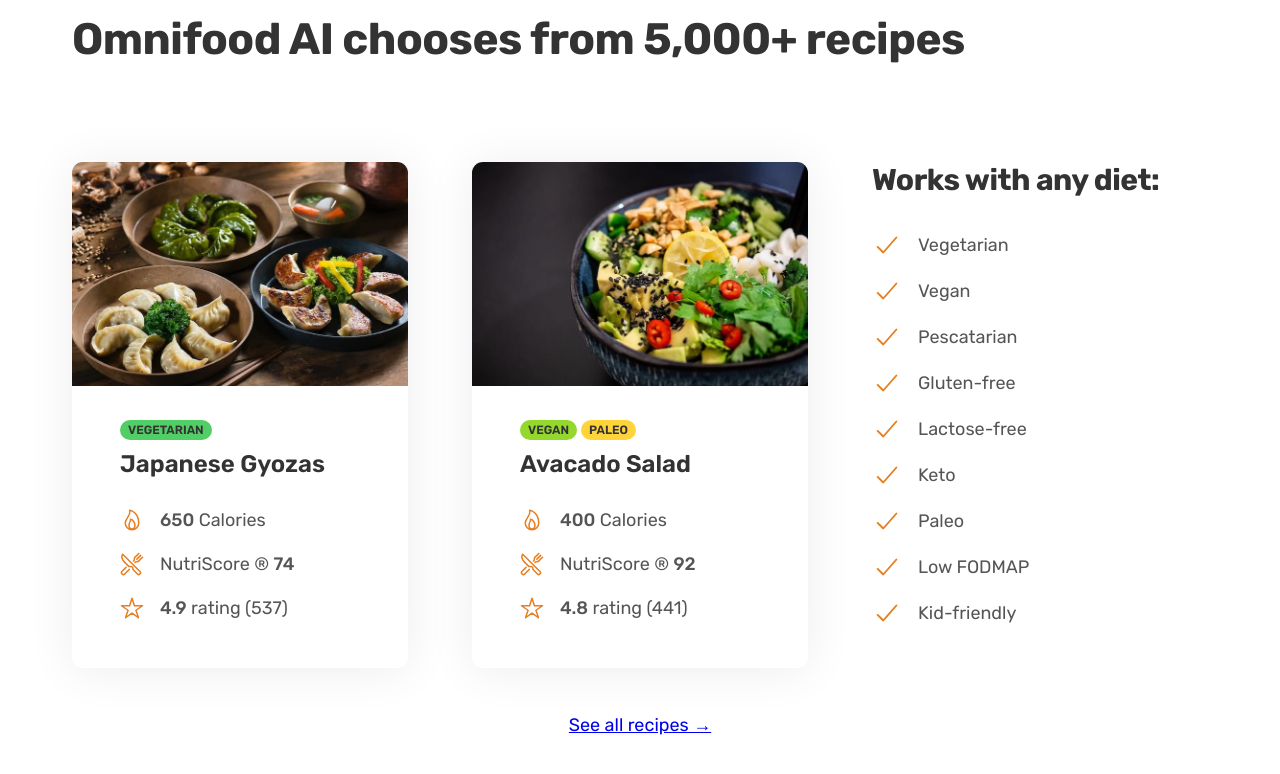
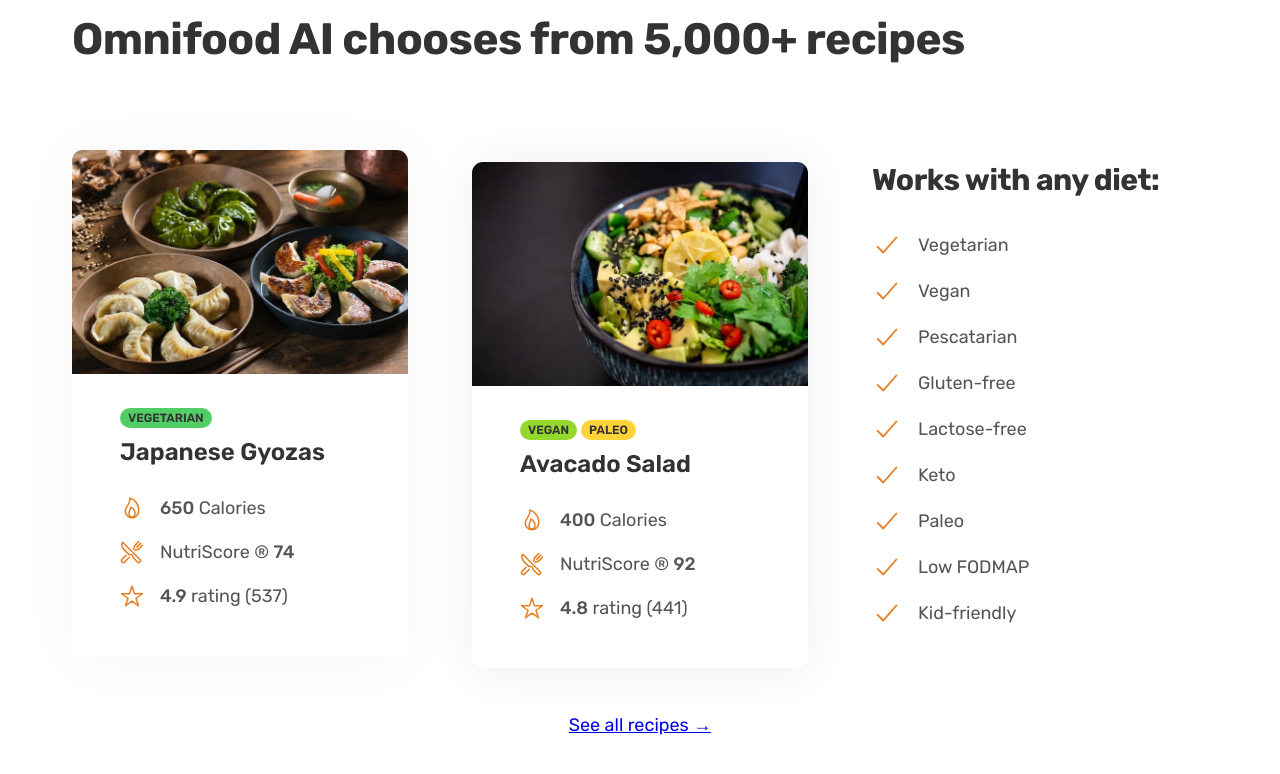
Before and after one commit to uploadtigris/07-Omnifood-Desktop, a plain HTML site: page 07-Omnifood-Desktop/index.html in a window 1280 px wide. In both pictures the pointer is over the element 240 px from the left and 3102 px from the top of the page. Shown: the part 2688-3462 px from the top of the page. Drawn offline with nearby package versions, Linux system fonts and the light colour scheme.

Commit message:
added hover animations for the meal cards

```diff
--- a/07-Omnifood-Desktop/css/style.css
+++ b/07-Omnifood-Desktop/css/style.css
@@ -255,6 +255,15 @@
     border-radius: 11px;
     /* hide any material overflowing the container */
     overflow: hidden;
+    /* this provides an animation for the cards */
+    transition: all 0.4s;
+}
+
+.meal:hover {
+    /* transform(horizontal, vertical) */
+    transform: translateY(-1.2rem);
+    /* makes the shadow lighter when hovering over the card */
+    box-shadow: 0 3.2px 6.4rem rgba(0, 0, 0, 0.04);
 }
 
 .meal-content {
```
